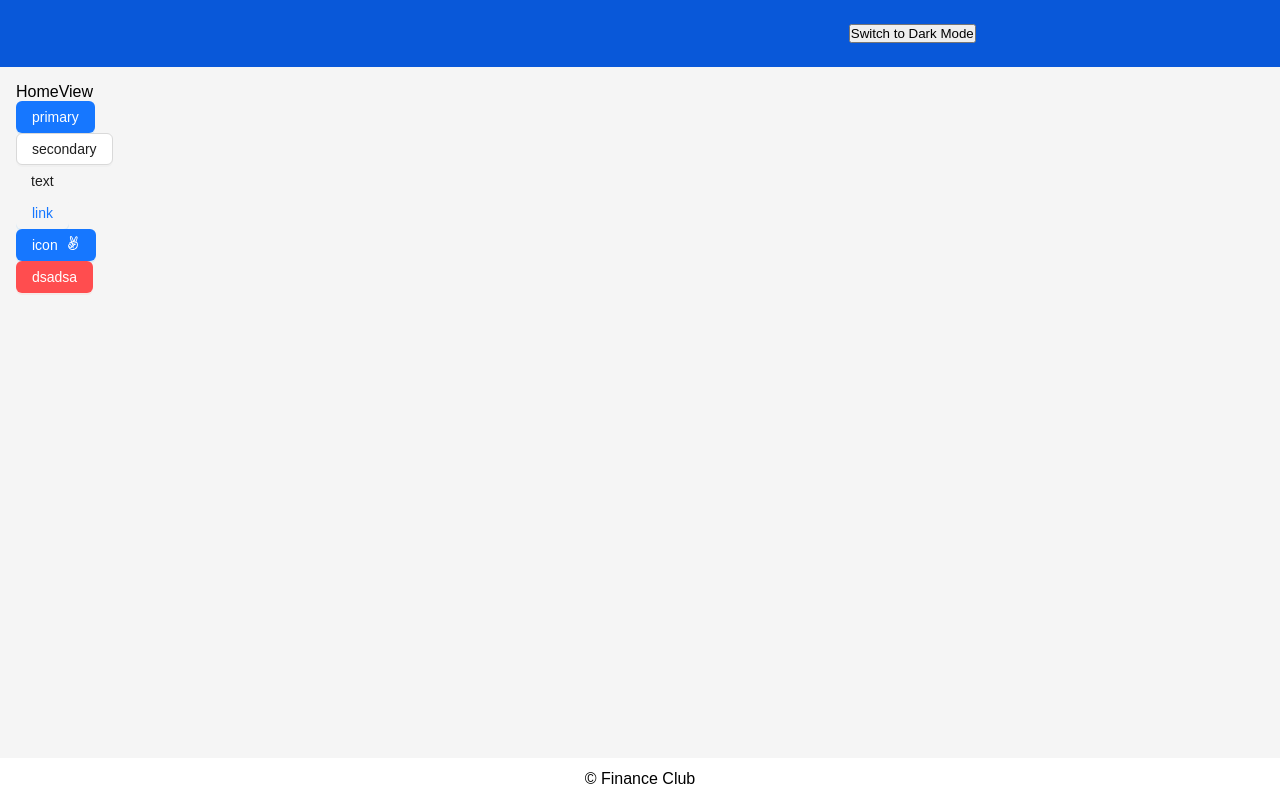
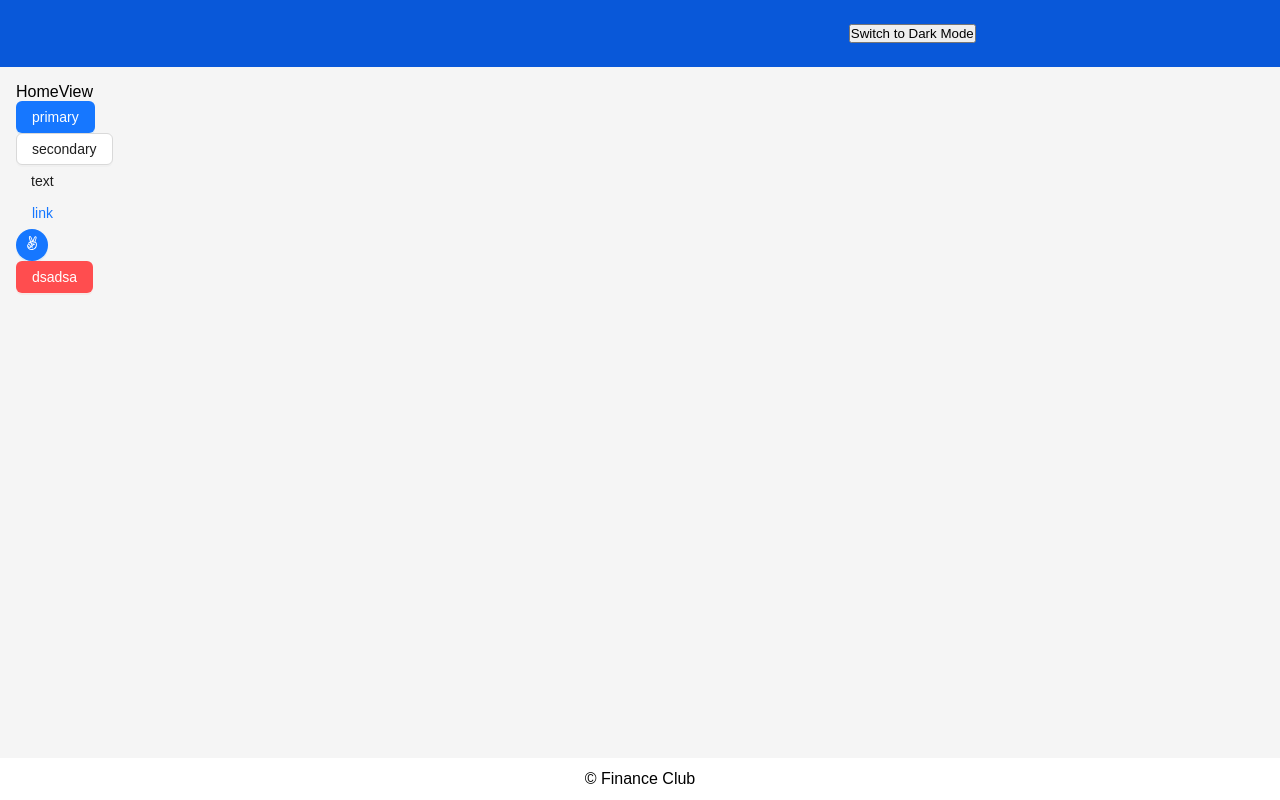
Before and after one commit to eurayssal/FinanceWebApp, a React (Create React App) app in the folder finance/: page /home in a window 1280 px wide. Built offline with nearby package versions, Linux system fonts and the light colour scheme.

Commit message:
Ajustes css button

```diff
--- a/finance/src/app/home/index.tsx
+++ b/finance/src/app/home/index.tsx
@@ -21,7 +21,7 @@ const HomeView: React.FC = () => {
             <ButtonModalUi variant='secondary' modal={ModalTeste} text='secondary'></ButtonModalUi>
             <ButtonModalUi variant='text' modal={ModalTeste} text='text'></ButtonModalUi>
             <ButtonModalUi variant='link' modal={ModalTeste} text='link'></ButtonModalUi>
-            <ButtonUi text='icon' variant='icon' icon={FaAngellist} iconPosition='end'></ButtonUi>
+            <ButtonUi variant='icon' icon={FaAngellist} iconPosition='end'></ButtonUi>
             <ButtonModalUi variant='danger' modal={ModalTeste} text='dsadsa'></ButtonModalUi>
         </div>
     </AppLayout>)
--- a/finance/src/components/button/jss.tsx
+++ b/finance/src/components/button/jss.tsx
@@ -9,8 +9,6 @@ export const ButtonJss = styled.button<IButtonUiProps>(({ variant }) => {
     let baseStyles = {
         display: 'flex',
         alignItems: 'center',
-        padding: '4px 15px',
-        borderRadius: '6px',
         fontSize: '14px',
         height: '32px',
     };
@@ -126,7 +124,6 @@ export const ButtonJss = styled.button<IButtonUiProps>(({ variant }) => {
             justifyContent: 'center',
             lineHeight: '22px',
             padding: '4px 15px',
-            boxShadow: theme.pallete.shadow.primaryShadow,
             //TODO: animação de clique
             ':active': {
                 color: theme.pallete.colorPrimary.colorPrimaryActive,
@@ -152,7 +149,7 @@ export const ButtonJss = styled.button<IButtonUiProps>(({ variant }) => {
             borderRadius: '50px',
             justifyContent: 'center',
             lineHeight: '22px',
-            padding: '4px 15px',
+            padding: '4px 8px',
             boxShadow: theme.pallete.shadow.primaryShadow,
             gap: 8,
             //TODO: animação de clique
```
